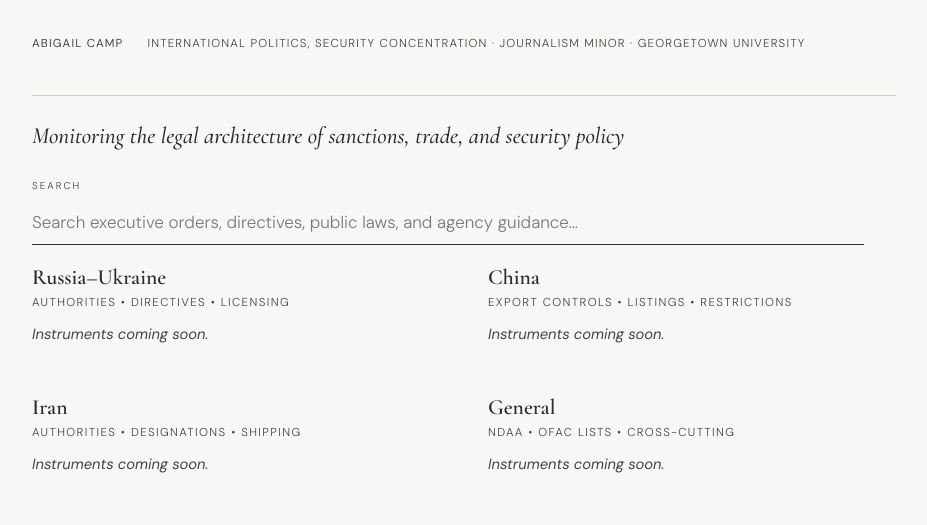
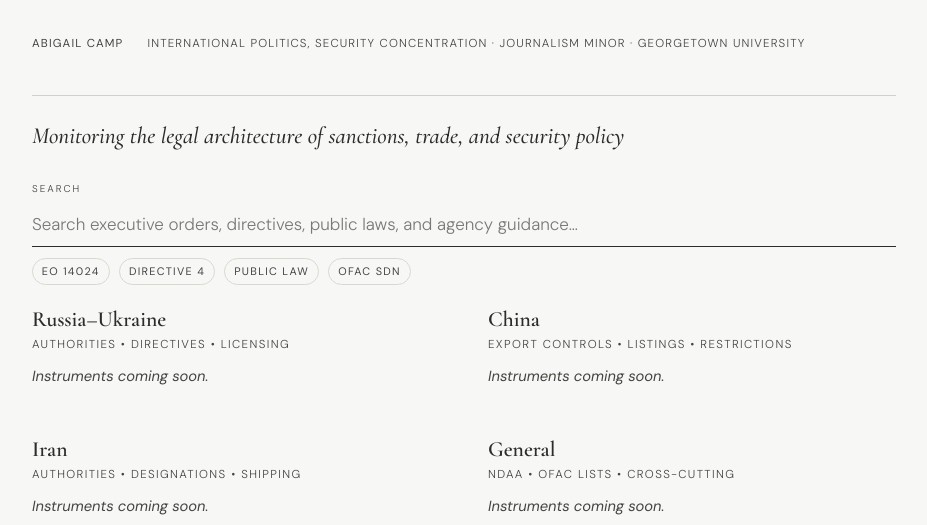
Before and after one commit to abigailcamp/policy-drift, a FastAPI app: page / in a window 1280 px wide. Shown: the part 108-633 px from the top of the page, without its empty margins (176-1103 px from the left). Run offline with FastAPI, Linux system fonts and the light colour scheme; data that the repository does not hold is empty; some libraries are stand-ins or nearby versions.

Commit message:
Make dashboard denser: 2-col lists, stronger search, archival metadata

```diff
--- a/app/static/search.js
+++ b/app/static/search.js
@@ -2,6 +2,7 @@
   const input = document.getElementById("dashboard-search-input");
   const list = document.getElementById("search-results");
   if (!input || !list) return;
+  const chips = Array.from(document.querySelectorAll(".search-chip"));
 
   function escapeHtml(s) {
     return String(s)
@@ -67,4 +68,14 @@
     if (t) clearTimeout(t);
     t = setTimeout(() => runSearch(q), 180);
   });
+
+  chips.forEach((btn) => {
+    btn.addEventListener("click", () => {
+      const q = (btn.getAttribute("data-q") || "").trim();
+      if (!q) return;
+      input.value = q;
+      input.focus();
+      input.dispatchEvent(new Event("input", { bubbles: true }));
+    });
+  });
 })();
--- a/app/static/style.css
+++ b/app/static/style.css
@@ -521,14 +521,14 @@ a:hover {
 }
 
 .dashboard-search--primary {
-  max-width: 52rem;
-  margin: 1.35rem 0 1.25rem;
+  max-width: 64rem;
+  margin: 1.5rem 0 1.4rem;
 }
 
 .search-input--primary {
   border-bottom-width: 2px;
-  padding: 0.75rem 0;
-  font-size: 1.06rem;
+  padding: 0.95rem 0;
+  font-size: 1.12rem;
 }
 
 .search-input--primary::placeholder {
@@ -597,6 +597,36 @@ a:hover {
   font-size: 0.92rem;
   color: var(--muted);
   margin: 0.35rem 0 1.25rem;
+}
+
+.search-suggestions {
+  display: flex;
+  flex-wrap: wrap;
+  gap: 0.5rem 0.6rem;
+  margin-top: 0.65rem;
+}
+
+.search-chip {
+  font-family: var(--font-body);
+  font-size: 0.68rem;
+  letter-spacing: 0.12em;
+  text-transform: uppercase;
+  color: var(--muted);
+  background: transparent;
+  border: 1px solid rgba(211, 209, 199, 0.8);
+  padding: 0.35rem 0.55rem;
+  border-radius: 999px;
+  cursor: pointer;
+}
+
+.search-chip:hover {
+  color: var(--slate);
+  border-color: rgba(139, 58, 30, 0.45);
+}
+
+.search-chip:focus-visible {
+  outline: none;
+  box-shadow: inset 0 -1px 0 var(--rust);
 }
 
 .dashboard-search--bottom {
@@ -677,6 +707,18 @@ mark {
 
 .instrument-list--archive {
   margin-top: 0.25rem;
+}
+
+.dashboard-grid .instrument-list--archive {
+  display: grid;
+  grid-template-columns: repeat(2, minmax(0, 1fr));
+  gap: 0.4rem 1.25rem;
+}
+
+@media (max-width: 1100px) {
+  .dashboard-grid .instrument-list--archive {
+    grid-template-columns: 1fr;
+  }
 }
 
 .archive-item {
--- a/app/templates/dashboard.html
+++ b/app/templates/dashboard.html
@@ -18,6 +18,12 @@
     autocomplete="off"
     spellcheck="false"
   >
+  <div class="search-suggestions" aria-label="Example searches">
+    <button class="search-chip" type="button" data-q="EO 14024">EO 14024</button>
+    <button class="search-chip" type="button" data-q="Directive 4">Directive 4</button>
+    <button class="search-chip" type="button" data-q="public law">Public law</button>
+    <button class="search-chip" type="button" data-q="OFAC SDN">OFAC SDN</button>
+  </div>
 </div>
 <ul class="instrument-list instrument-list--search instrument-list--archive" id="search-results" aria-live="polite"></ul>
 
@@ -37,8 +43,10 @@
         {% endif %}
         <h2 class="archive-title">{{ row.instrument.title }}</h2>
         <p class="archive-meta">
-          {{ row.version_count }} version{{ 's' if row.version_count != 1 else '' }}
-          {% if row.last_fetch_at %}<span class="archive-sep">·</span> last fetch {{ fmt_dt(row.last_fetch_at) }}{% endif %}
+          {{ row.instrument.instrument_type | replace('_', ' ') | title }}
+          <span class="archive-sep">·</span>
+          {{ (row.version_count - 1) if row.version_count > 0 else 0 }} revision{{ '' if (row.version_count - 1) == 1 else 's' }}
+          {% if row.last_fetch_at %}<span class="archive-sep">·</span> Last updated {{ row.last_fetch_at.strftime('%B %Y') }}{% endif %}
         </p>
       </a>
     </li>
```
